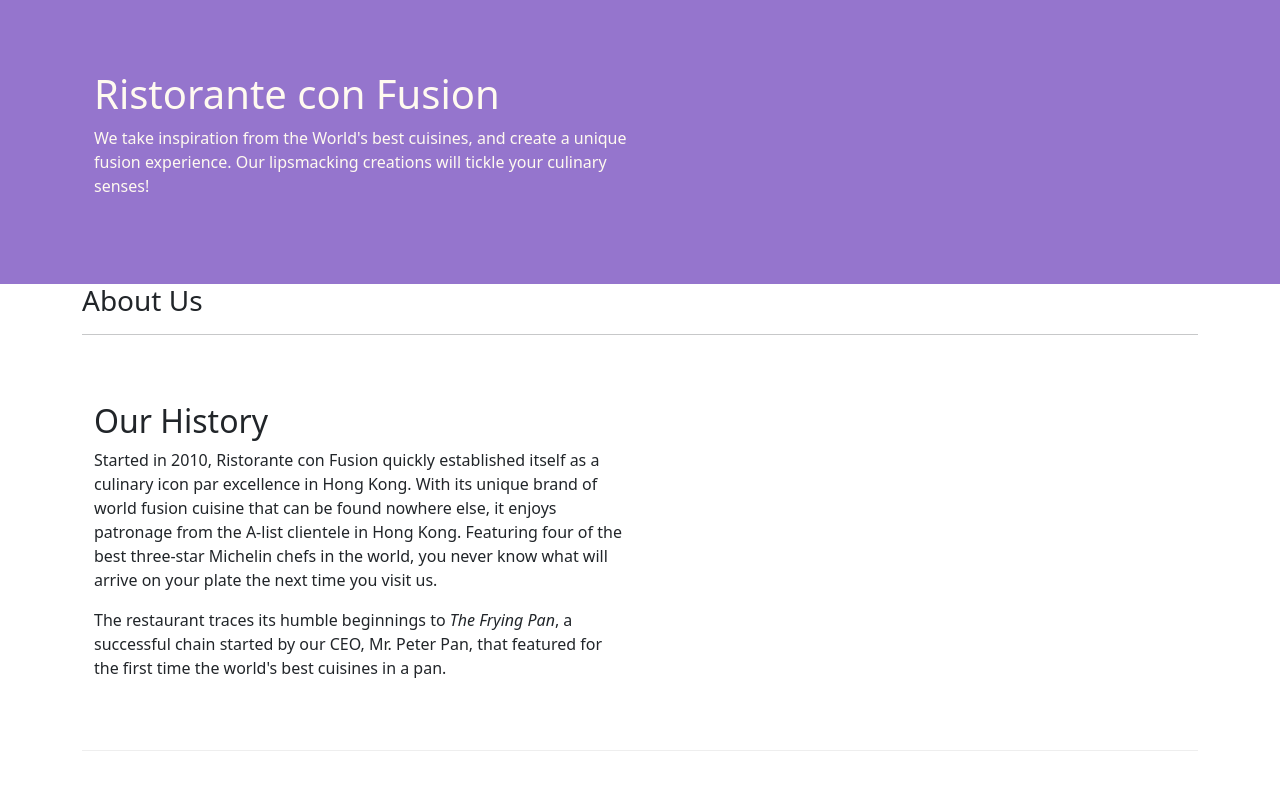
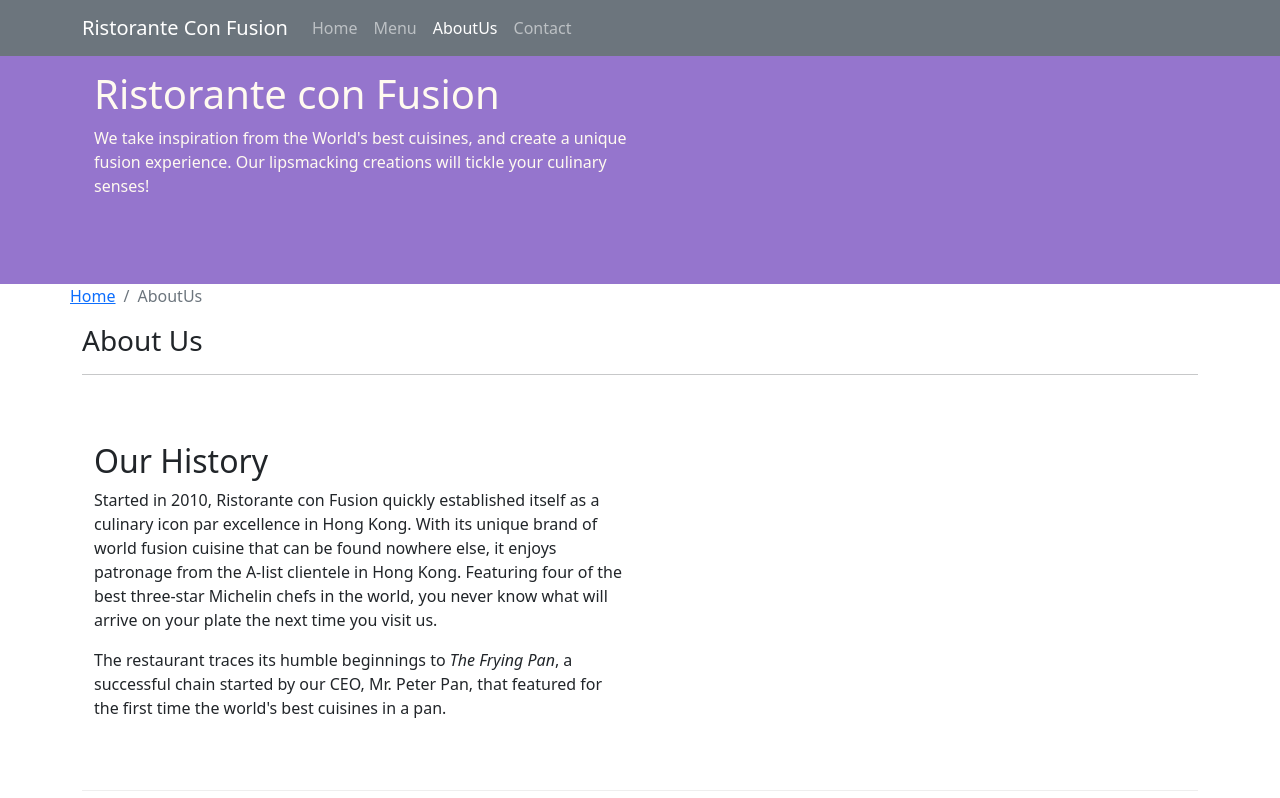
Before and after one commit to abhi-beyonder/Front_End_WebDevelopment_with_Bootstrap, a website: page aboutus.html in a window 1280 px wide. Shown: the top 798 px of the page. Drawn offline with nearby package versions, Linux system fonts and the light colour scheme.

Commit message:
breadcrumbs

```diff
--- a/CSS/styles.css
+++ b/CSS/styles.css
@@ -28,3 +28,10 @@
     margin: 0px;
     color: #0f0f0f;
   }
+  body{
+    padding: 50px,0px, 0px, 0px;
+    z-index: 0;
+  }
+  .navbar-dark{
+    background-color: #512da8;
+  }
--- a/aboutus.html
+++ b/aboutus.html
@@ -15,6 +15,22 @@
 </head>
 
 <body>
+    <nav class="navbar navbar-dark navbar-expand-sm bg-secondary fixed-top">
+        <div class="container">
+            <button class="navbar-toggler" type="button" data-toggle="collapse" data-target="#Navbar">
+                <span class="navbar-toggler-icon"></span>
+            </button>
+            <a class="navbar-brand mr-auto" href="./index.html">Ristorante Con Fusion</a>
+            <div class="collapse navbar-collapse" id="Navbar">
+                <ul class="navbar-nav mr-auto">
+                    <li class="nav-item"><a class="nav-link" href="./index.html">Home</a></li>
+                    <li class="nav-item"><a class="nav-link" href="#">Menu</a></li>
+                    <li class="nav-item"><a class="nav-link active" href="#">AboutUs</a></li>
+                    <li class="nav-item"><a class="nav-link" href="#">Contact</a></li>
+                </ul>
+            </div>
+        </div>
+    </nav>
 
     <header class="jumbotron">
         <div class="container">
@@ -31,6 +47,11 @@
 
     <div class="container">
         <div class="row">
+            <ol class="col-12 breadcrumb ">
+                <li class="breadcrumb-item"><a href="./index.html">Home</a></li>
+                <li class="breadcrumb-item active">AboutUs</li>
+
+            </ol>
             <div class="col-12">
                <h3>About Us</h3><hr>
              </div>
@@ -68,7 +89,7 @@
                 <div class="col-4 offset-1 col-sm-2">
                     <h5>Links</h5>
                     <ul class="list-unstyled">
-                        <li><a href="#">Home</a></li>
+                        <li><a href="./index.html">Home</a></li>
                         <li><a href="#">About</a></li>
                         <li><a href="#">Menu</a></li>
                         <li><a href="#">Contact</a></li>
```
Also changed, not shown: index.html (+17 -1 lines), aboutus large-screen screenshot.png (added), aboutus small-screen screenshot.png (added), aboutus-ls-screenshot.png (deleted), aboutus-xs-screenshot.png (deleted).
